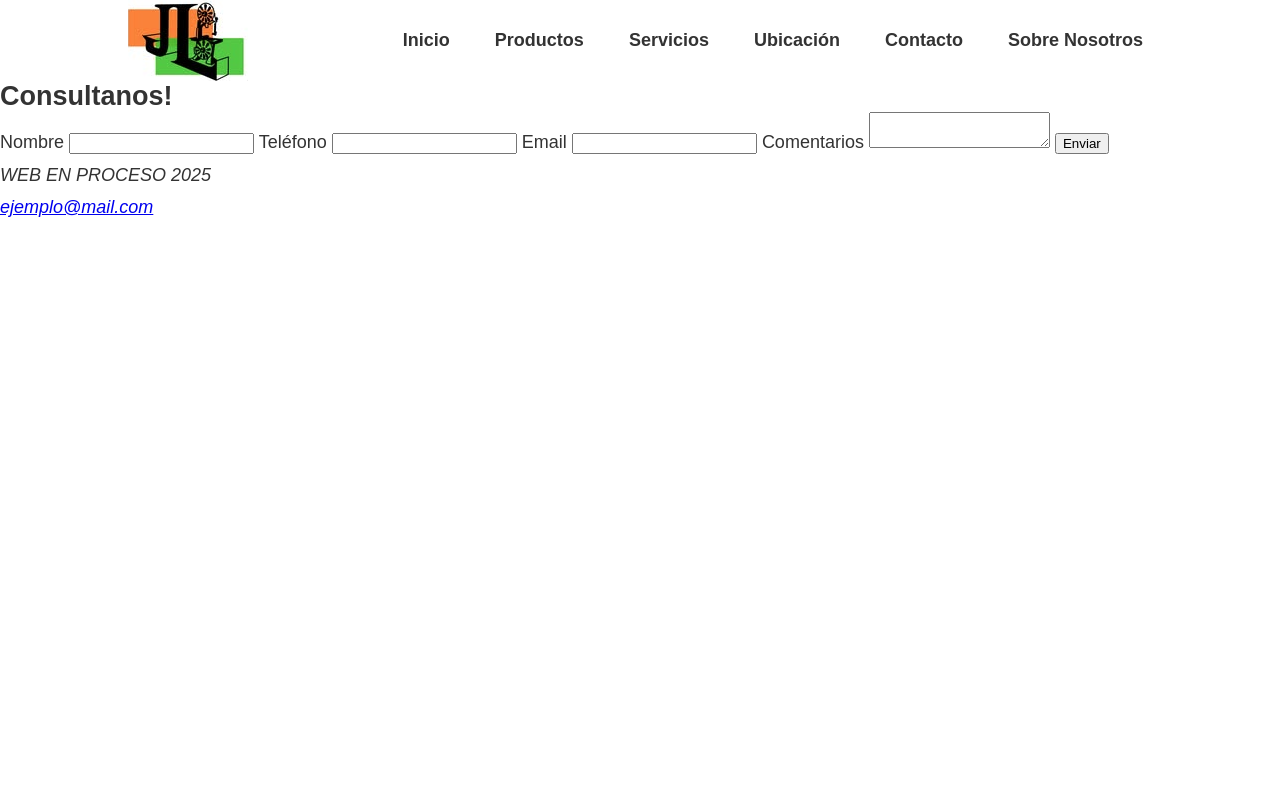
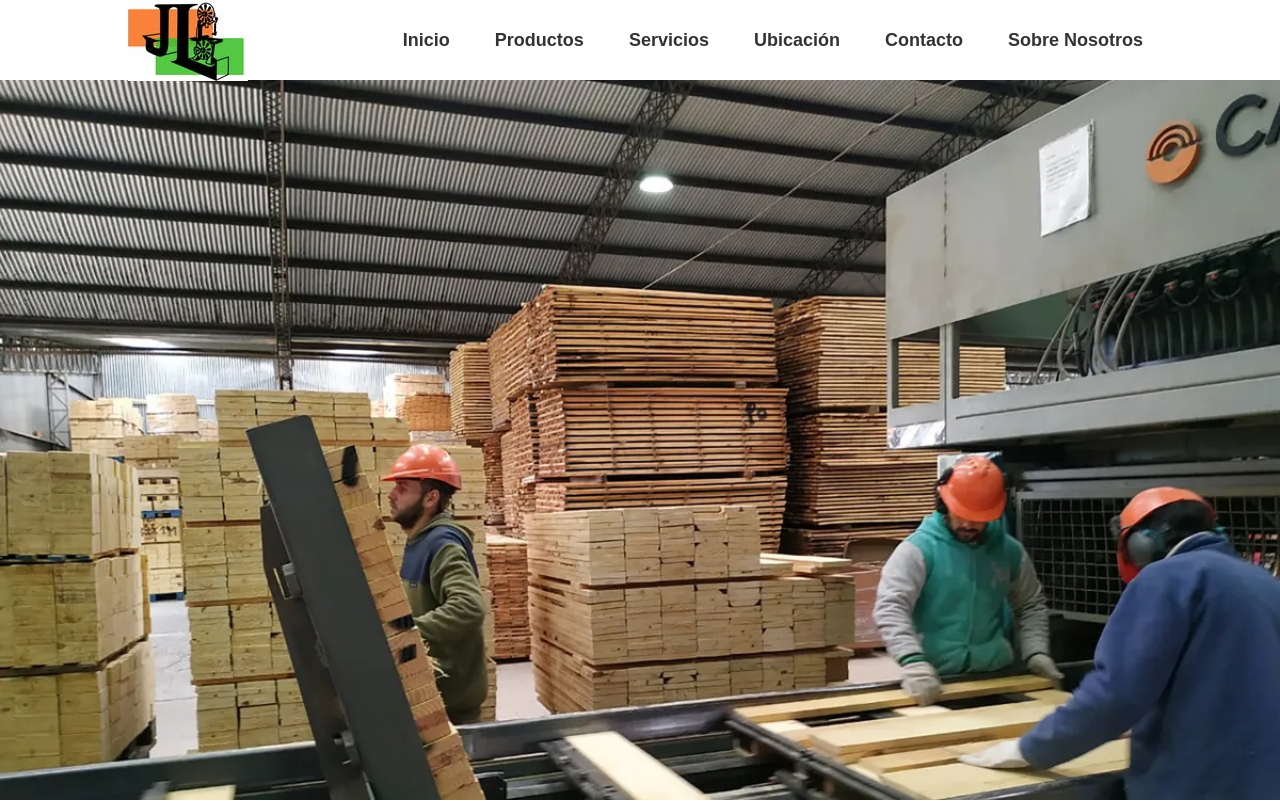
Before and after one commit to FedericoG2/Proyecto-Web1, a plain HTML site: page contacto.html in a window 1280 px wide. Shown: the top 802 px of the page. Drawn offline with Linux system fonts and the light colour scheme; a web font is replaced by a local one.

Commit message:
css formulario contacto

```diff
--- a/contacto.html
+++ b/contacto.html
@@ -26,11 +26,13 @@
         </nav>
     </header>
 
-    <main>
+
+    <main class="contenido-principal">
+        <img src="recursos/img/industria.webp" alt="Imagen principal" class="imagen-principal" />
 
 
-        <section>
-            <h1>Consultanos!</h1>
+        <section class="seccion-contacto">
+
 
             <form class="formulario-contacto" method="post" action="#">
                 <label for="nombre">Nombre</label>
@@ -50,11 +52,11 @@
 
         </section>
     </main>
-    <footer>
-        <address>
-            WEB EN PROCESO 2025<br>
-            <a href="mailto:ejemplo@mail.com">ejemplo@mail.com</a>
-        </address>
+    <footer class="pie-principal">
+        <ul>
+            <li>&copy; 2025 Juan Lambertucci & Cía</li>
+            <li>Todos los derechos reservados</li>
+        </ul>
     </footer>
 </body>
 
--- a/css/estilos.css
+++ b/css/estilos.css
@@ -207,3 +207,33 @@ body {
     list-style: none;
     text-align: center;
 }
+
+/* Contacto **/
+.formulario-contacto {
+    display: flex;
+    flex-direction: column;
+    max-width: 600px;
+    margin: 0 auto;
+}
+
+.formulario-contacto input {
+    padding: 5px 10px;
+    font-size: inherit;
+    margin-bottom: 15px;
+}
+
+.formulario-contacto textarea {
+    font-family: inherit;
+    font-size: inherit;
+    min-height: 250px;
+    min-width: 100%;
+    max-width: 100%;
+    padding: 10px;
+    margin-bottom: 15px;
+}
+
+.formulario-contacto button {
+    padding: 10px;
+    margin: 15px 0;
+    font-size: inherit;
+}
```
